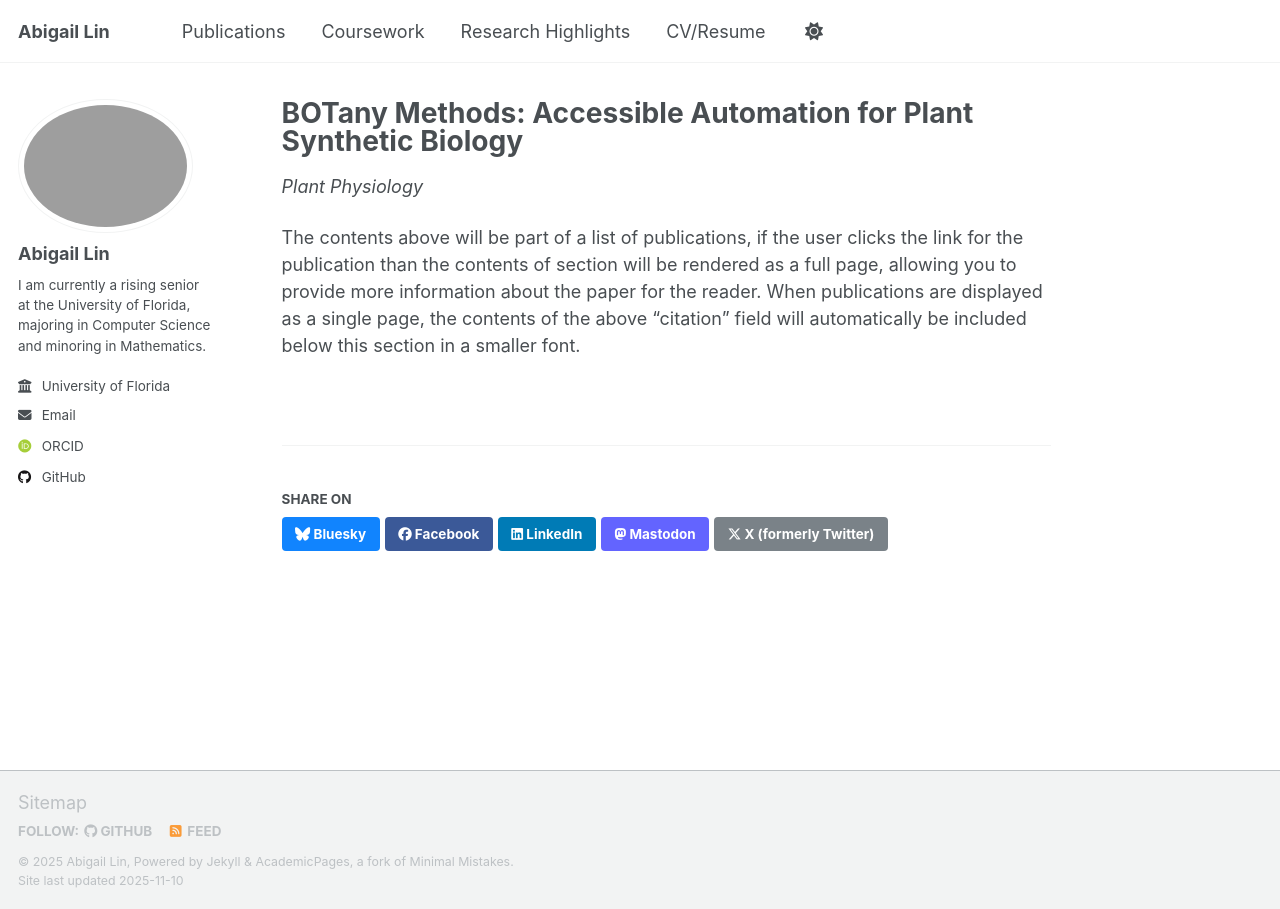
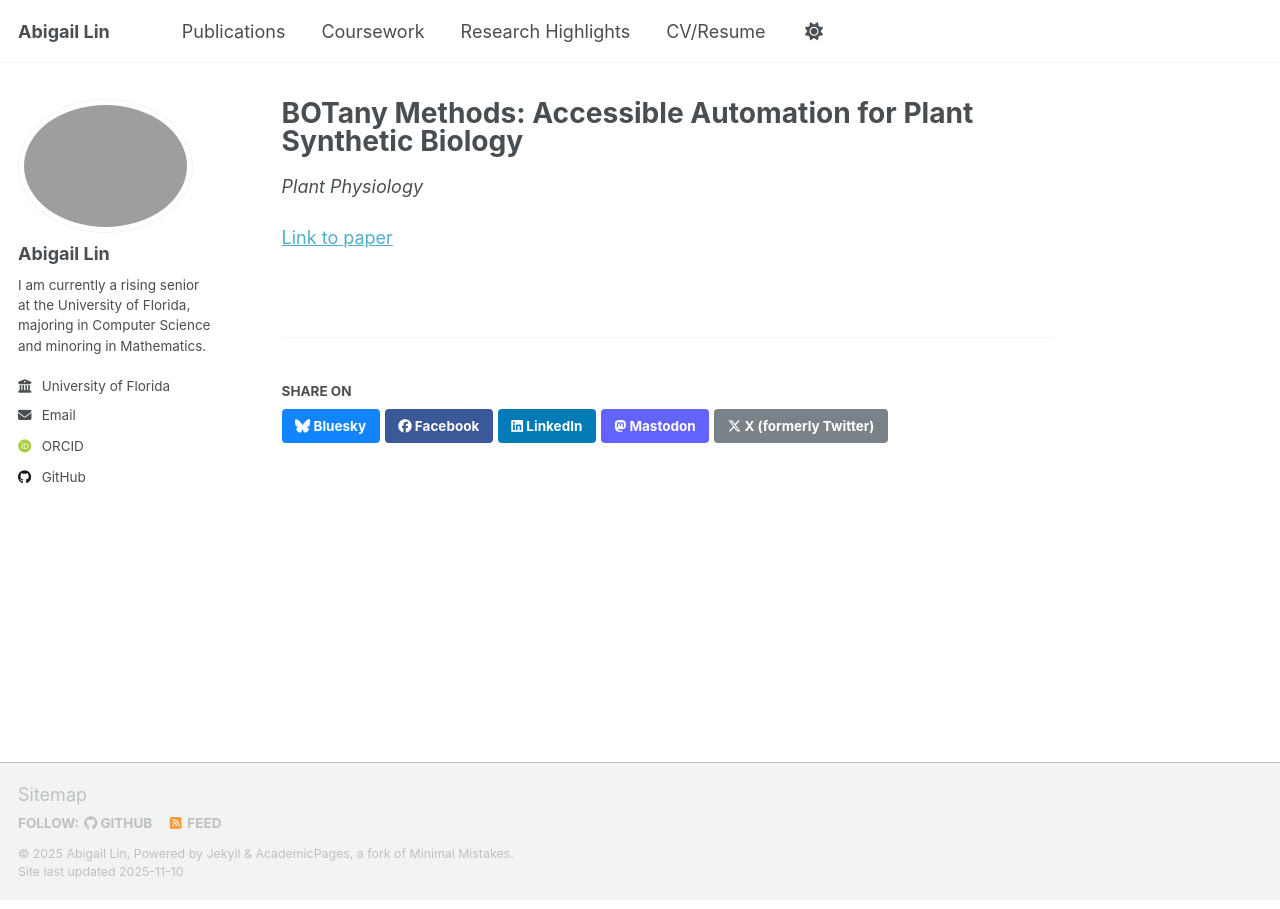
Before and after one commit to HelloWorld7-beep/HelloWorld7-beep.github.io, a Jekyll site: the page built from _publications/BOTany.md, in a window 1280 px wide. Built offline with Jekyll 4.4.1, drawn with Linux system fonts in a browser that asks for light colours; some web fonts are replaced; a script that is not in the unit is left out.

Commit message:
Update BOTany.md to include paper link
Added a link to the paper for easier access.

```diff
--- a/_publications/BOTany.md
+++ b/_publications/BOTany.md
@@ -11,4 +11,5 @@
 bibtexurl: #'https://academicpages.github.io/files/bibtex1.bib'
 citation: #'Your Name, You. (2009). &quot;Paper Title Number 1.&quot; <i>Journal 1</i>. 1(1).'
 ---
-The contents above will be part of a list of publications, if the user clicks the link for the publication than the contents of section will be rendered as a full page, allowing you to provide more information about the paper for the reader. When publications are displayed as a single page, the contents of the above "citation" field will automatically be included below this section in a smaller font.
+[Link to paper
+](https://www.biorxiv.org/content/10.1101/2025.08.21.671538v1)
```
Also changed, not shown: other parts of _publications/BOTany.md (+1 -1 lines).
